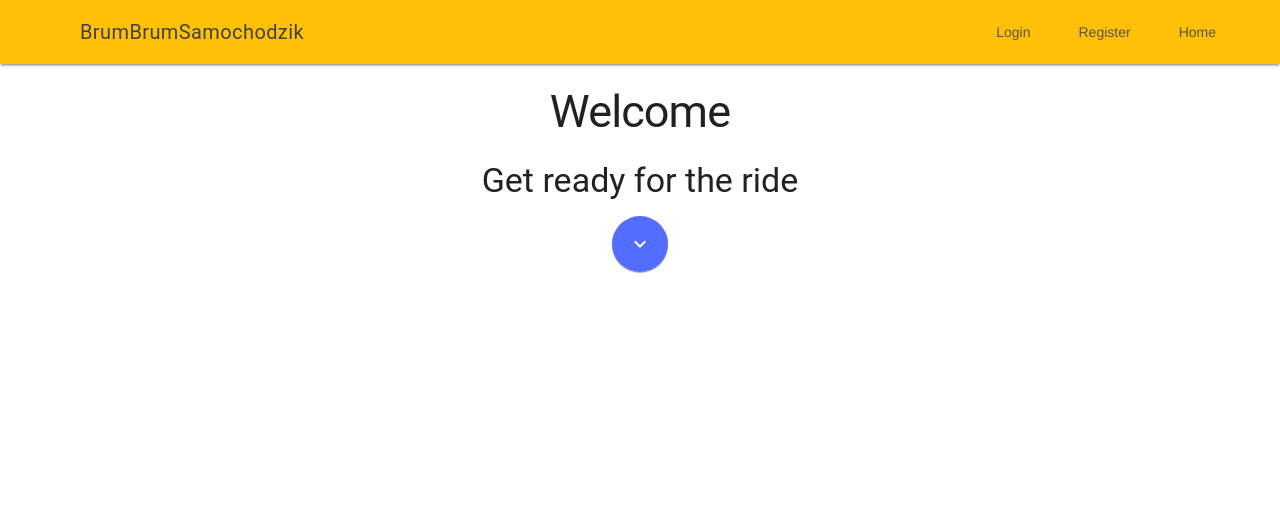
After one commit to BRuszniak/BrumBrumCar, a Django app: page /users/home in a window 1280 px wide. The commit adds this page. Shown: the top 512 px of the page. Run offline with Django 3.2, Linux system fonts and the light colour scheme.

Commit message:
Dodanie strony home i zmiany w base.html

```diff
--- a/users/templates/users/base.html
+++ b/users/templates/users/base.html
@@ -7,7 +7,7 @@
     <link rel="stylesheet" href="https://code.getmdl.io/1.3.0/material.indigo-pink.min.css">
     <script defer src="https://code.getmdl.io/1.3.0/material.min.js"></script>
     <meta name=viewport content="width=device-width, initial-scale=1">
-    <link rel="stylesheet" href="https://code.getmdl.io/1.3.0/material.brown-light_blue.min.css" />
+    <link rel="stylesheet" href="https://code.getmdl.io/1.3.0/material.amber-indigo.min.css" />
 
 </head>
 <body>
@@ -22,6 +22,7 @@
                 <nav class="mdl-navigation">
                     <a class="mdl-navigation__link" href="/users/login">Login</a>
                     <a class="mdl-navigation__link" href="/users/register">Register</a>
+                    <a class="mdl-navigation__link" href="/users/home">Home</a>
                 </nav>
             </div>
         </header>
@@ -34,6 +35,9 @@
               <a class="mdl-navigation__link" href="#">Nav link 3</a>
             </nav>
         </div>
+
+        {% block photo %}
+        {% endblock %}
 
         <main class="mdl-layout__content">
             {% block body %}
--- /dev/null
+++ b/users/templates/users/home.html
@@ -0,0 +1,21 @@
+{% extends 'users/base.html'%}
+{% load staticfiles %}
+
+{% block photo %}
+<link rel="stylesheet" type="text/css" href="{% static 'users/style_home.css '%}" />
+
+<div class="intro_section">
+
+    <div class="intro_text mdl-typography--text-center">
+
+        <h1 class="mdl-typography--display-2">Welcome</h1>
+        <p class="mdl-typography--display-1">
+            Get ready for the ride
+        </p>
+
+        <a class="mdl-button mdl-js-button mdl-button--fab mdl-js-ripple-effect mdl-button--accent intro_section__text-button" href="#______UNSET______">
+            <i class="material-icons">keyboard_arrow_down</i>
+        </a>
+    </div>
+</div>
+{% endblock %}
--- a/users/urls.py
+++ b/users/urls.py
@@ -5,6 +5,7 @@ app_name = 'users'
 
 urlpatterns = [
     url(r'^$', views.index, name='index'),
+    url(r'home$', views.home, name='home'),
     url(r'^register$', views.userRegister, name='register'),
     url(r'^login$', views.userLogin, name='login'),
     url(r'^logout$', views.userLogout, name='logout'),
--- a/users/views.py
+++ b/users/views.py
@@ -8,6 +8,9 @@ from users.forms import *
 
 def index(request):
     return HttpResponse("<h1>users</h1>")
+
+def home(request):
+    return render(request, 'users/home.html')
 
 
 def userRegister(request):
```
Also changed, not shown: users/static/users/style_home.css (added, +23 -0 lines), 1 other file.
